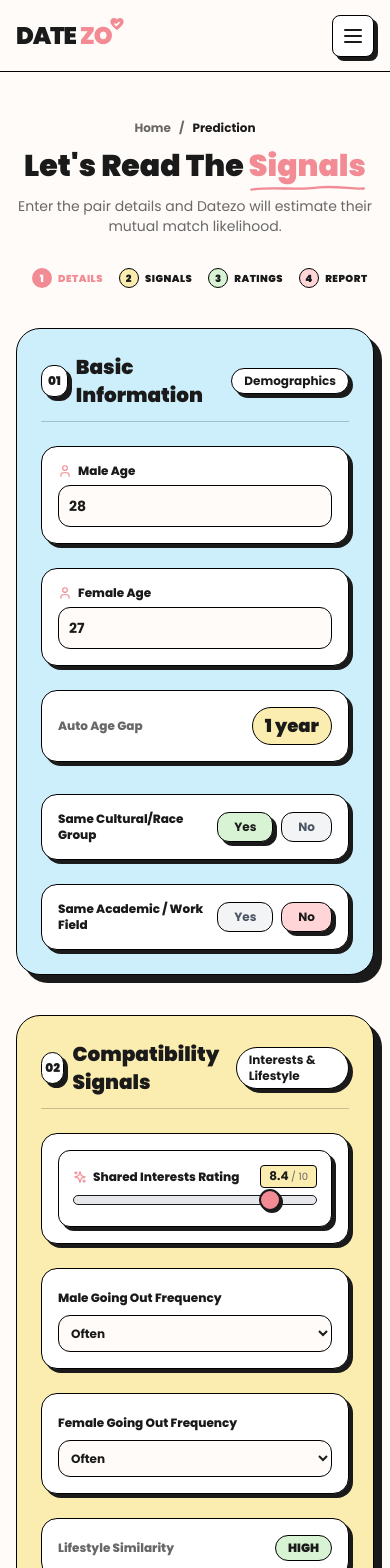
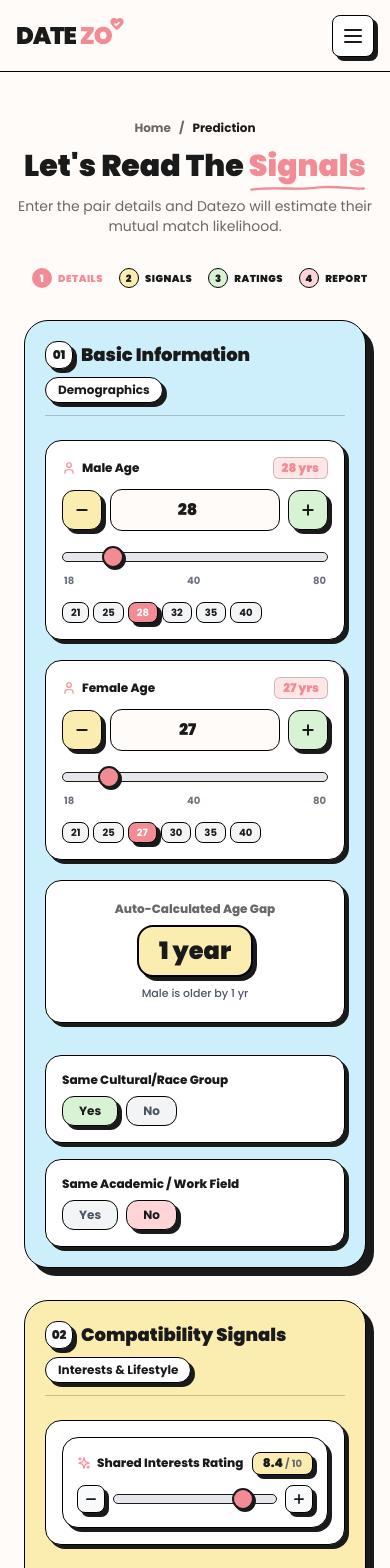
Before and after one commit to shubham392007-sketch/Datezo, a React (Vite) app: page /predict in a window 390 px wide. Shown: the top 1568 px of the page. Built offline with nearby package versions, Linux system fonts and the light colour scheme; no server answers; the HTML template or start-up script is replaced by a standard one.

Commit message:
feat: enhance mobile/laptop responsiveness, uninhibited age inputs, steppers, range sliders & quick age presets

```diff
--- a/src/components/PairForm.jsx
+++ b/src/components/PairForm.jsx
@@ -2,14 +2,16 @@ import React, { useState } from 'react';
 import { usePrediction } from '../hooks/usePrediction';
 import { RatingSlider } from './RatingSlider';
 import { LoveLetterSticker, DatingCoffeeSticker, SparkleCluster } from './illustrations/CuteMascotGraphics';
-import { Info, Sparkles, Heart, Smile, Brain, Flame, Award, Users, User, ArrowRight, X } from 'lucide-react';
+import { Info, Sparkles, Heart, Smile, Brain, Flame, Award, User, ArrowRight, X, Minus, Plus } from 'lucide-react';
 
 export function PairForm({ onSubmitSuccess }) {
   const { formData, updateFormField, runPrediction, isLoading, error } = usePrediction();
   const [showDisclosureModal, setShowDisclosureModal] = useState(false);
 
   // Auto-calculated age gap
-  const ageGap = Math.abs((Number(formData.male_age) || 28) - (Number(formData.female_age) || 27));
+  const mAgeNum = parseInt(formData.male_age, 10) || 28;
+  const fAgeNum = parseInt(formData.female_age, 10) || 27;
+  const ageGap = Math.abs(mAgeNum - fAgeNum);
 
   // Lifestyle similarity check
   const lifestyleMap = { rarely: 1, sometimes: 2, often: 3, very_often: 4 };
@@ -19,10 +21,36 @@ export function PairForm({ onSubmitSuccess }) {
   const similarityLabel = diff === 0 ? "HIGH" : diff === 1 ? "MODERATE" : "LOW";
   const similarityBg = diff === 0 ? "bg-pastel-green" : diff === 1 ? "bg-pastel-yellow" : "bg-pastel-pink";
 
+  const handleAgeChange = (field, value) => {
+    if (value === '') {
+      updateFormField(field, '');
+      return;
+    }
+    const num = parseInt(value, 10);
+    if (!isNaN(num)) {
+      updateFormField(field, Math.min(100, Math.max(1, num)));
+    }
+  };
+
+  const handleAgeBlur = (field) => {
+    const val = formData[field];
+    if (val === '' || val === null || val === undefined || parseInt(val, 10) < 18) {
+      updateFormField(field, 18);
+    }
+  };
+
   const handleSubmit = async (e) => {
     e.preventDefault();
+
+    // Sanitize any empty age inputs before running prediction
+    const sanitizedData = {
+      ...formData,
+      male_age: parseInt(formData.male_age, 10) || 18,
+      female_age: parseInt(formData.female_age, 10) || 18
+    };
+
     try {
-      await runPrediction(formData);
+      await runPrediction(sanitizedData);
       if (onSubmitSuccess) onSubmitSuccess();
     } catch (err) {
       console.error("Form submission failed:", err);
@@ -30,8 +58,8 @@ export function PairForm({ onSubmitSuccess }) {
   };
 
   return (
-    <form onSubmit={handleSubmit} className="space-y-10 max-w-4xl mx-auto relative">
-      {/* Background Decorative Cute Graphics (Non-Overlapping Side Margins) */}
+    <form onSubmit={handleSubmit} className="space-y-8 sm:space-y-10 max-w-4xl mx-auto relative px-2 sm:px-4">
+      {/* Background Decorative Cute Graphics (Non-Overlapping Side Margins on Large Displays) */}
       <div className="absolute -left-16 top-12 opacity-80 hidden lg:block pointer-events-none z-0">
         <LoveLetterSticker className="w-14 h-14 -rotate-12" />
       </div>
@@ -45,10 +73,10 @@ export function PairForm({ onSubmitSuccess }) {
       {/* ------------------------------------------------------------- */}
       {/* SECTION 1: BASIC INFORMATION (Pastel Blue) */}
       {/* ------------------------------------------------------------- */}
-      <div className="bg-pastel-blue p-6 sm:p-8 rounded-3xl border border-black shadow-sticker-lg space-y-6 relative z-10">
-        <div className="flex items-center justify-between border-b border-black/20 pb-3">
-          <h3 className="text-xl font-black text-ink flex items-center gap-2">
-            <span className="w-8 h-8 rounded-xl bg-white border border-black flex items-center justify-center text-xs font-black shadow-sticker-sm">01</span>
+      <div className="bg-pastel-blue p-5 sm:p-8 rounded-3xl border border-black shadow-sticker-lg space-y-6 relative z-10">
+        <div className="flex flex-wrap items-center justify-between border-b border-black/20 pb-3 gap-2">
+          <h3 className="text-lg sm:text-xl font-black text-ink flex items-center gap-2">
+            <span className="w-7 h-7 sm:w-8 sm:h-8 rounded-xl bg-white border border-black flex items-center justify-center text-xs font-black shadow-sticker-sm">01</span>
             Basic Information
           </h3>
           <span className="text-xs font-bold text-ink bg-white px-3 py-1 rounded-full border border-black shadow-sticker-sm">
@@ -56,51 +84,178 @@ export function PairForm({ onSubmitSuccess }) {
           </span>
         </div>
 
-        <div className="grid grid-cols-1 sm:grid-cols-3 gap-6 items-end">
-          {/* Male Age */}
-          <div className="space-y-1.5 bg-white p-4 rounded-2xl border border-black shadow-sticker-sm">
+        <div className="grid grid-cols-1 md:grid-cols-3 gap-5 items-stretch">
+          {/* Male Age Input Card */}
+          <div className="space-y-2.5 bg-white p-4 rounded-2xl border border-black shadow-sticker-sm flex flex-col justify-between">
+            <div className="flex items-center justify-between">
               <label className="text-xs font-extrabold text-ink flex items-center gap-1.5">
                 <User className="w-3.5 h-3.5 text-coral" /> Male Age
               </label>
+              <span className="text-xs font-black text-coral bg-pastel-pink/60 px-2 py-0.5 rounded-md border border-black/20">
+                {formData.male_age !== '' ? `${formData.male_age} yrs` : '18 yrs'}
+              </span>
+            </div>
+
+            {/* Stepper + Number Input */}
+            <div className="flex items-center gap-2">
+              <button
+                type="button"
+                onClick={() => updateFormField('male_age', Math.max(18, (parseInt(formData.male_age, 10) || 18) - 1))}
+                className="w-10 h-10 rounded-xl border border-black bg-pastel-yellow hover:bg-yellow-200 text-ink font-black text-lg flex items-center justify-center shadow-sticker-sm active:translate-y-0.5 transition-all shrink-0"
+                aria-label="Decrease male age"
+              >
+                <Minus className="w-4 h-4 stroke-[3]" />
+              </button>
+
               <input
                 type="number"
                 min="18"
                 max="100"
                 value={formData.male_age}
-              onChange={(e) => updateFormField('male_age', parseInt(e.target.value) || 18)}
-              className="w-full bg-[#FFFBF8] border border-black rounded-xl p-2.5 text-sm font-bold text-ink focus:ring-0"
+                onChange={(e) => handleAgeChange('male_age', e.target.value)}
+                onBlur={() => handleAgeBlur('male_age')}
+                className="w-full bg-[#FFFBF8] border border-black rounded-xl p-2 text-center text-base sm:text-sm font-black text-ink focus:ring-0"
+                placeholder="28"
                 required
               />
+
+              <button
+                type="button"
+                onClick={() => updateFormField('male_age', Math.min(100, (parseInt(formData.male_age, 10) || 18) + 1))}
+                className="w-10 h-10 rounded-xl border border-black bg-pastel-green hover:bg-green-200 text-ink font-black text-lg flex items-center justify-center shadow-sticker-sm active:translate-y-0.5 transition-all shrink-0"
+                aria-label="Increase male age"
+              >
+                <Plus className="w-4 h-4 stroke-[3]" />
+              </button>
             </div>
 
-          {/* Female Age */}
-          <div className="space-y-1.5 bg-white p-4 rounded-2xl border border-black shadow-sticker-sm">
+            {/* Age Range Drag Slider */}
+            <div className="space-y-1 pt-1">
+              <input
+                type="range"
+                min="18"
+                max="80"
+                value={formData.male_age || 18}
+                onChange={(e) => updateFormField('male_age', parseInt(e.target.value, 10))}
+                className="w-full cursor-pointer accent-coral"
+              />
+              <div className="flex justify-between text-[10px] font-bold text-gray-500 px-0.5">
+                <span>18</span>
+                <span>40</span>
+                <span>80</span>
+              </div>
+            </div>
+
+            {/* Quick Age Presets */}
+            <div className="flex flex-wrap gap-1 pt-1">
+              {[21, 25, 28, 32, 35, 40].map((preset) => (
+                <button
+                  key={preset}
+                  type="button"
+                  onClick={() => updateFormField('male_age', preset)}
+                  className={`px-2 py-0.5 text-[10px] sm:text-[11px] font-bold rounded-lg border border-black transition-all ${
+                    Number(formData.male_age) === preset ? 'bg-coral text-white shadow-sticker-sm' : 'bg-gray-100 text-ink hover:bg-gray-200'
+                  }`}
+                >
+                  {preset}
+                </button>
+              ))}
+            </div>
+          </div>
+
+          {/* Female Age Input Card */}
+          <div className="space-y-2.5 bg-white p-4 rounded-2xl border border-black shadow-sticker-sm flex flex-col justify-between">
+            <div className="flex items-center justify-between">
               <label className="text-xs font-extrabold text-ink flex items-center gap-1.5">
                 <User className="w-3.5 h-3.5 text-coral" /> Female Age
               </label>
+              <span className="text-xs font-black text-coral bg-pastel-pink/60 px-2 py-0.5 rounded-md border border-black/20">
+                {formData.female_age !== '' ? `${formData.female_age} yrs` : '18 yrs'}
+              </span>
+            </div>
+
+            {/* Stepper + Number Input */}
+            <div className="flex items-center gap-2">
+              <button
+                type="button"
+                onClick={() => updateFormField('female_age', Math.max(18, (parseInt(formData.female_age, 10) || 18) - 1))}
+                className="w-10 h-10 rounded-xl border border-black bg-pastel-yellow hover:bg-yellow-200 text-ink font-black text-lg flex items-center justify-center shadow-sticker-sm active:translate-y-0.5 transition-all shrink-0"
+                aria-label="Decrease female age"
+              >
+                <Minus className="w-4 h-4 stroke-[3]" />
+              </button>
+
               <input
                 type="number"
                 min="18"
                 max="100"
                 value={formData.female_age}
-              onChange={(e) => updateFormField('female_age', parseInt(e.target.value) || 18)}
-              className="w-full bg-[#FFFBF8] border border-black rounded-xl p-2.5 text-sm font-bold text-ink focus:ring-0"
+                onChange={(e) => handleAgeChange('female_age', e.target.value)}
+                onBlur={() => handleAgeBlur('female_age')}
+                className="w-full bg-[#FFFBF8] border border-black rounded-xl p-2 text-center text-base sm:text-sm font-black text-ink focus:ring-0"
+                placeholder="27"
                 required
               />
+
+              <button
+                type="button"
+                onClick={() => updateFormField('female_age', Math.min(100, (parseInt(formData.female_age, 10) || 18) + 1))}
+                className="w-10 h-10 rounded-xl border border-black bg-pastel-green hover:bg-green-200 text-ink font-black text-lg flex items-center justify-center shadow-sticker-sm active:translate-y-0.5 transition-all shrink-0"
+                aria-label="Increase female age"
+              >
+                <Plus className="w-4 h-4 stroke-[3]" />
+              </button>
             </div>
 
-          {/* Auto-Calculated Age Gap Badge */}
-          <div className="bg-white p-4 rounded-2xl border border-black shadow-sticker-sm flex items-center justify-between">
-            <div className="text-xs font-extrabold text-body">Auto Age Gap</div>
-            <div className="text-lg font-black text-ink bg-pastel-yellow px-3 py-1 rounded-full border border-black">
+            {/* Age Range Drag Slider */}
+            <div className="space-y-1 pt-1">
+              <input
+                type="range"
+                min="18"
+                max="80"
+                value={formData.female_age || 18}
+                onChange={(e) => updateFormField('female_age', parseInt(e.target.value, 10))}
+                className="w-full cursor-pointer accent-coral"
+              />
+              <div className="flex justify-between text-[10px] font-bold text-gray-500 px-0.5">
+                <span>18</span>
+                <span>40</span>
+                <span>80</span>
+              </div>
+            </div>
+
+            {/* Quick Age Presets */}
+            <div className="flex flex-wrap gap-1 pt-1">
+              {[21, 25, 27, 30, 35, 40].map((preset) => (
+                <button
+                  key={preset}
+                  type="button"
+                  onClick={() => updateFormField('female_age', preset)}
+                  className={`px-2 py-0.5 text-[10px] sm:text-[11px] font-bold rounded-lg border border-black transition-all ${
+                    Number(formData.female_age) === preset ? 'bg-coral text-white shadow-sticker-sm' : 'bg-gray-100 text-ink hover:bg-gray-200'
+                  }`}
+                >
+                  {preset}
+                </button>
+              ))}
+            </div>
+          </div>
+
+          {/* Auto-Calculated Age Gap Badge Card */}
+          <div className="bg-white p-5 rounded-2xl border border-black shadow-sticker-sm flex flex-col justify-between items-center text-center space-y-2">
+            <div className="text-xs font-extrabold text-body">Auto-Calculated Age Gap</div>
+            <div className="text-2xl font-black text-ink bg-pastel-yellow px-5 py-2 rounded-2xl border-2 border-black shadow-sticker-sm">
               {ageGap} {ageGap === 1 ? 'year' : 'years'}
+            </div>
+            <div className="text-[11px] font-medium text-gray-600">
+              {ageGap === 0 ? "Identical ages" : `Male is ${mAgeNum > fAgeNum ? 'older' : 'younger'} by ${ageGap} ${ageGap === 1 ? 'yr' : 'yrs'}`}
             </div>
           </div>
         </div>
 
         {/* Toggles: Same Race & Same Field */}
-        <div className="grid grid-cols-1 sm:grid-cols-2 gap-6 pt-2">
-          <div className="bg-white p-4 rounded-2xl border border-black shadow-sticker-sm flex items-center justify-between">
+        <div className="grid grid-cols-1 sm:grid-cols-2 gap-4 sm:gap-6 pt-2">
+          <div className="bg-white p-4 rounded-2xl border border-black shadow-sticker-sm flex flex-wrap items-center justify-between gap-2">
             <span className="text-xs font-extrabold text-ink">Same Cultural/Race Group</span>
             <div className="flex gap-2">
               <button
@@ -124,7 +279,7 @@ export function PairForm({ onSubmitSuccess }) {
             </div>
           </div>
 
-          <div className="bg-white p-4 rounded-2xl border border-black shadow-sticker-sm flex items-center justify-between">
+          <div className="bg-white p-4 rounded-2xl border border-black shadow-sticker-sm flex flex-wrap items-center justify-between gap-2">
             <span className="text-xs font-extrabold text-ink">Same Academic / Work Field</span>
             <div className="flex gap-2">
               <button
@@ -153,10 +308,10 @@ export function PairForm({ onSubmitSuccess }) {
       {/* ------------------------------------------------------------- */}
       {/* SECTION 2: COMPATIBILITY SIGNALS (Pastel Yellow) */}
       {/* ------------------------------------------------------------- */}
-      <div className="bg-pastel-yellow p-6 sm:p-8 rounded-3xl border border-black shadow-sticker-lg space-y-6 relative z-10">
-        <div className="flex items-center justify-between border-b border-black/20 pb-3">
-          <h3 className="text-xl font-black text-ink flex items-center gap-2">
-            <span className="w-8 h-8 rounded-xl bg-white border border-black flex items-center justify-center text-xs font-black shadow-sticker-sm">02</span>
+      <div className="bg-pastel-yellow p-5 sm:p-8 rounded-3xl border border-black shadow-sticker-lg space-y-6 relative z-10">
+        <div className="flex flex-wrap items-center justify-between border-b border-black/20 pb-3 gap-2">
+          <h3 className="text-lg sm:text-xl font-black text-ink flex items-center gap-2">
+            <span className="w-7 h-7 sm:w-8 sm:h-8 rounded-xl bg-white border border-black flex items-center justify-center text-xs font-black shadow-sticker-sm">02</span>
             Compatibility Signals
           </h3>
           <span className="text-xs font-bold text-ink bg-white px-3 py-1 rounded-full border border-black shadow-sticker-sm">
@@ -177,13 +332,13 @@ export function PairForm({ onSubmitSuccess }) {
         </div>
 
         {/* Going Out Dropdowns & Similarity Badge */}
-        <div className="grid grid-cols-1 sm:grid-cols-3 gap-6 items-end">
+        <div className="grid grid-cols-1 sm:grid-cols-3 gap-4 sm:gap-6 items-end">
           <div className="space-y-1.5 bg-white p-4 rounded-2xl border border-black shadow-sticker-sm">
             <label className="text-xs font-extrabold text-ink">Male Going Out Frequency</label>
             <select
               value={formData.male_goes_out}
               onChange={(e) => updateFormField('male_goes_out', e.target.value)}
-              className="w-full bg-[#FFFBF8] border border-black rounded-xl p-2 text-xs font-bold text-ink focus:ring-0"
+              className="w-full bg-[#FFFBF8] border border-black rounded-xl p-2.5 text-xs font-bold text-ink focus:ring-0"
             >
               <option value="rarely">Rarely</option>
               <option value="sometimes">Sometimes</option>
@@ -197,7 +352,7 @@ export function PairForm({ onSubmitSuccess }) {
             <select
               value={formData.female_goes_out}
               onChange={(e) => updateFormField('female_goes_out', e.target.value)}
-              className="w-full bg-[#FFFBF8] border border-black rounded-xl p-2 text-xs font-bold text-ink focus:ring-0"
+              className="w-full bg-[#FFFBF8] border border-black rounded-xl p-2.5 text-xs font-bold text-ink focus:ring-0"
             >
               <option value="rarely">Rarely</option>
               <option value="sometimes">Sometimes</option>
@@ -218,11 +373,11 @@ export function PairForm({ onSubmitSuccess }) {
       {/* ------------------------------------------------------------- */}
       {/* SECTION 3: WHAT THEY SEE IN EACH OTHER (Pastel Green) */}
       {/* ------------------------------------------------------------- */}
-      <div className="bg-pastel-green p-6 sm:p-8 rounded-3xl border border-black shadow-sticker-lg space-y-6 relative z-10">
+      <div className="bg-pastel-green p-5 sm:p-8 rounded-3xl border border-black shadow-sticker-lg space-y-6 relative z-10">
         <div className="flex flex-col sm:flex-row sm:items-center justify-between border-b border-black/20 pb-3 gap-2">
           <div>
-            <h3 className="text-xl font-black text-ink flex items-center gap-2">
-              <span className="w-8 h-8 rounded-xl bg-white border border-black flex items-center justify-center text-xs font-black shadow-sticker-sm">03</span>
+            <h3 className="text-lg sm:text-xl font-black text-ink flex items-center gap-2">
+              <span className="w-7 h-7 sm:w-8 sm:h-8 rounded-xl bg-white border border-black flex items-center justify-center text-xs font-black shadow-sticker-sm">03</span>
               What They See In Each Other
             </h3>
             <p className="text-xs text-ink/80 font-medium pt-1">
@@ -313,10 +468,10 @@ export function PairForm({ onSubmitSuccess }) {
       {/* ------------------------------------------------------------- */}
       {/* SECTION 4: PREFERENCES & SELF-RATINGS (Pastel Lavender) */}
       {/* ------------------------------------------------------------- */}
-      <div className="bg-pastel-lavender p-6 sm:p-8 rounded-3xl border border-black shadow-sticker-lg space-y-6 relative z-10">
-        <div className="flex items-center justify-between border-b border-black/20 pb-3">
-          <h3 className="text-xl font-black text-ink flex items-center gap-2">
-            <span className="w-8 h-8 rounded-xl bg-white border border-black flex items-center justify-center text-xs font-black shadow-sticker-sm">04</span>
+      <div className="bg-pastel-lavender p-5 sm:p-8 rounded-3xl border border-black shadow-sticker-lg space-y-6 relative z-10">
+        <div className="flex flex-wrap items-center justify-between border-b border-black/20 pb-3 gap-2">
+          <h3 className="text-lg sm:text-xl font-black text-ink flex items-center gap-2">
+            <span className="w-7 h-7 sm:w-8 sm:h-8 rounded-xl bg-white border border-black flex items-center justify-center text-xs font-black shadow-sticker-sm">04</span>
             Preferences & Self-Ratings
           </h3>
           <span className="text-xs font-bold text-ink bg-white px-3 py-1 rounded-full border border-black shadow-sticker-sm">
@@ -354,23 +509,23 @@ export function PairForm({ onSubmitSuccess }) {
         <button
           type="submit"
           disabled={isLoading}
-          className="btn-primary text-lg py-4 px-12 shadow-sticker-lg rounded-full font-black text-white hover:scale-105 transition-transform disabled:opacity-50"
+          className="btn-primary text-base sm:text-lg py-3.5 sm:py-4 px-8 sm:px-12 shadow-sticker-lg rounded-full font-black text-white hover:scale-105 transition-transform disabled:opacity-50 w-full sm:w-auto"
         >
           {isLoading ? (
-            <span className="flex items-center gap-2">
+            <span className="flex items-center justify-center gap-2">
               <span className="w-4 h-4 border-2 border-white border-t-transparent rounded-full animate-spin" />
               Analyzing Signals...
             </span>
           ) : (
-            <span className="flex items-center gap-2">
+            <span className="flex items-center justify-center gap-2">
               Predict Our Compatibility
               <ArrowRight className="w-5 h-5" />
             </span>
           )}
         </button>
 
-        <div className="flex items-center justify-center gap-1.5 text-xs text-body font-medium pt-2">
-          <Info className="w-3.5 h-3.5 text-coral" />
+        <div className="flex flex-wrap items-center justify-center gap-1.5 text-xs text-body font-medium pt-2">
+          <Info className="w-3.5 h-3.5 text-coral shrink-0" />
           <span>Datezo currently predicts match likelihood using post-interaction ratings. It is not a pre-date attraction predictor.</span>
           <button
             type="button"
@@ -389,6 +544,7 @@ export function PairForm({ onSubmitSuccess }) {
             <button
               onClick={() => setShowDisclosureModal(false)}
               className="absolute top-4 right-4 p-1 rounded-full border border-black hover:bg-pastel-pink"
+              aria-label="Close modal"
             >
               <X className="w-5 h-5 text-ink" />
             </button>
--- a/src/components/RatingSlider.jsx
+++ b/src/components/RatingSlider.jsx
@@ -1,4 +1,5 @@
 import React from 'react';
+import { Minus, Plus } from 'lucide-react';
 
 export function RatingSlider({
   label,
@@ -10,27 +11,61 @@ export function RatingSlider({
   icon: Icon,
   unit = "/ 10"
 }) {
+  const numValue = Number(value) || 0;
+
+  const stepIncrement = max > 10 ? 5 : 0.5;
+
+  const handleDecrement = () => {
+    const newVal = Math.max(min, Math.round((numValue - stepIncrement) * 10) / 10);
+    onChange(newVal);
+  };
+
+  const handleIncrement = () => {
+    const newVal = Math.min(max, Math.round((numValue + stepIncrement) * 10) / 10);
+    onChange(newVal);
+  };
+
   return (
-    <div className="space-y-1.5 bg-white p-3.5 rounded-xl border border-black shadow-sticker-sm">
-      <div className="flex items-center justify-between text-xs font-extrabold text-ink">
-        <span className="flex items-center gap-1.5">
-          {Icon && <Icon className="w-3.5 h-3.5 text-coral" />}
-          {label}
+    <div className="space-y-2 bg-white p-3.5 sm:p-4 rounded-2xl border border-black shadow-sticker-sm">
+      <div className="flex items-center justify-between text-xs font-extrabold text-ink gap-2">
+        <span className="flex items-center gap-1.5 truncate">
+          {Icon && <Icon className="w-3.5 h-3.5 text-coral shrink-0" />}
+          <span className="truncate">{label}</span>
         </span>
-        <span className="bg-pastel-yellow px-2 py-0.5 rounded border border-black text-ink font-bold">
-          {Number(value).toFixed(1)} <span className="text-[10px] text-body font-normal">{unit}</span>
+        <span className="bg-pastel-yellow px-2.5 py-0.5 rounded-lg border border-black text-ink font-black text-xs shrink-0 shadow-sticker-sm">
+          {numValue.toFixed(max > 10 ? 0 : 1)} <span className="text-[10px] text-body font-bold">{unit}</span>
         </span>
       </div>
+
+      <div className="flex items-center gap-2 pt-0.5">
+        <button
+          type="button"
+          onClick={handleDecrement}
+          className="w-7 h-7 sm:w-8 sm:h-8 rounded-lg border border-black bg-gray-50 hover:bg-pastel-pink text-ink font-bold flex items-center justify-center shadow-sticker-sm active:translate-y-0.5 transition-all shrink-0"
+          aria-label="Decrease value"
+        >
+          <Minus className="w-3.5 h-3.5 stroke-[3]" />
+        </button>
 
         <input
           type="range"
           min={min}
           max={max}
           step={step}
-        value={value}
+          value={numValue}
           onChange={(e) => onChange(parseFloat(e.target.value))}
-        className="w-full cursor-pointer accent-coral"
+          className="w-full cursor-pointer accent-coral py-1"
         />
+
+        <button
+          type="button"
+          onClick={handleIncrement}
+          className="w-7 h-7 sm:w-8 sm:h-8 rounded-lg border border-black bg-gray-50 hover:bg-pastel-green text-ink font-bold flex items-center justify-center shadow-sticker-sm active:translate-y-0.5 transition-all shrink-0"
+          aria-label="Increase value"
+        >
+          <Plus className="w-3.5 h-3.5 stroke-[3]" />
+        </button>
+      </div>
     </div>
   );
 }
```
Lines whose indentation alone changed are shown as unchanged.
